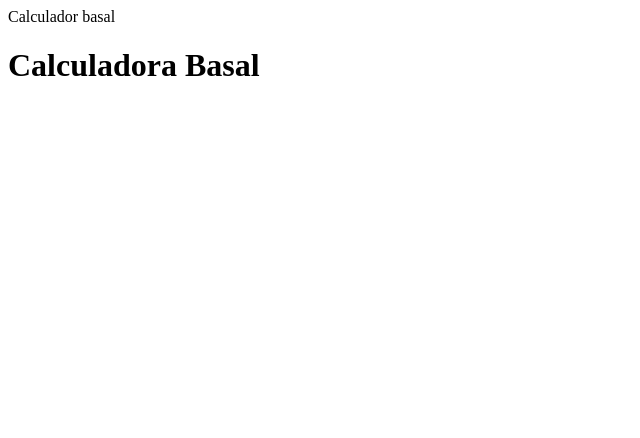
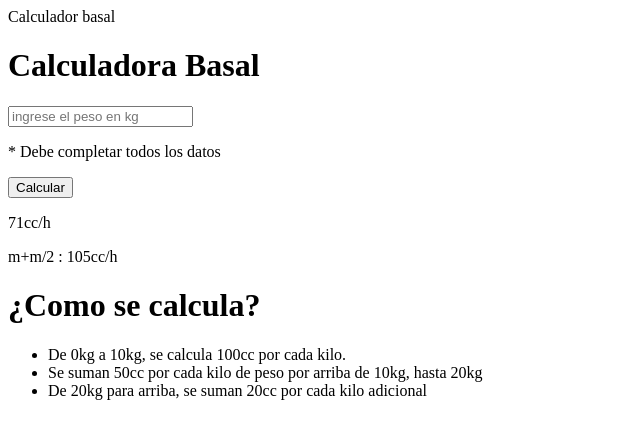
Before and after one commit to AlePort98/calculadora-basal, a plain HTML site: page index.html in a window 1280 px wide. Shown: the whole page, without its empty margins (0-640 px from the left). Drawn offline with Linux system fonts and the light colour scheme.

Commit message:
Mi primera web

```diff
--- a/index.html
+++ b/index.html
@@ -4,6 +4,21 @@
         <tittle>Calculador basal</tittle>
     </head>
     <body>
+    <div>
         <h1>Calculadora Basal</h1>
+        <input type="number" placeholder="ingrese el peso en kg"/>
+        <p>* Debe completar todos los datos</p>
+        <button>Calcular</button>
+                <p>71cc/h</p>
+                <p>m+m/2 : 105cc/h</p>
+    <div>
+        <h1>¿Como se calcula?</h1>
+        <ul>
+            <li>De 0kg a 10kg, se calcula 100cc por cada kilo.</li>
+            <li>Se suman 50cc por cada kilo de peso por arriba de 10kg, hasta 20kg</li>
+            <li>De 20kg para arriba, se suman 20cc por cada kilo adicional</li>
+        </ul>
+    <div>
+    <div>
     </body>
 </html>
```
